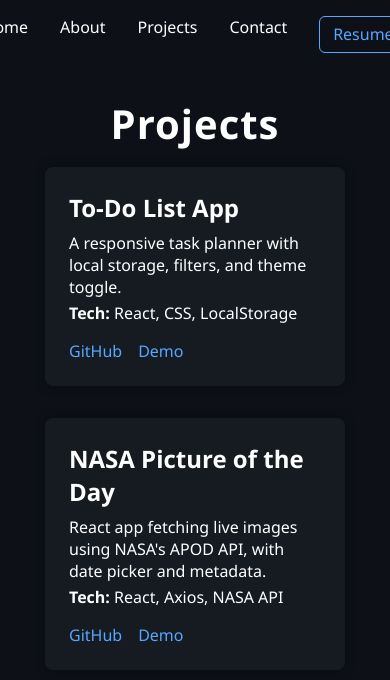
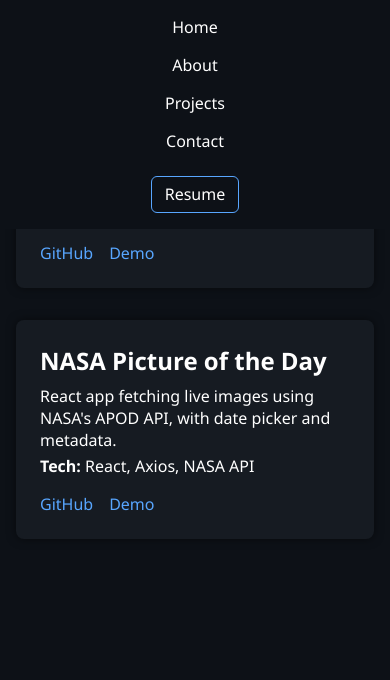
Before and after one commit to waleed199c/Portfolio, a React (Vite) app: page /projects in a window 390 px wide. Shown: the top 680 px of the page. Built offline with nearby package versions, Linux system fonts and the light colour scheme.

Commit message:
Fix: responsive navbar layout with resume button

```diff
--- a/src/App.css
+++ b/src/App.css
@@ -130,3 +130,90 @@
   background-color: #58a6ff;
   color: #0d1117;
 }
+
+.navbar {
+  display: flex;
+  justify-content: center;
+  padding: 1rem;
+  position: fixed;
+  top: 0;
+  width: 100%;
+  background: #0d1117;
+  z-index: 10;
+}
+
+.nav-links {
+  display: flex;
+  gap: 2rem;
+  flex-wrap: wrap;
+  align-items: center;
+}
+
+
+.nav-links a {
+  color: white;
+  text-decoration: none;
+  font-weight: 500;
+  transition: color 0.3s;
+}
+
+.nav-links a:hover {
+  color: #58a6ff;
+}
+
+
+.resume-nav-link {
+  border: 1px solid #58a6ff;
+  padding: 0.4rem 0.8rem;
+  border-radius: 6px;
+}
+
+
+@media screen and (max-width: 600px) {
+  .nav-links {
+    flex-direction: column;
+    gap: 1rem;
+  }
+}
+
+@media screen and (max-width: 768px) {
+  .page {
+    padding: 2rem 1rem;
+    align-items: stretch;
+  }
+
+  .section-title {
+    font-size: 2rem;
+  }
+
+  .section-subtitle {
+    font-size: 1.1rem;
+  }
+
+  .section-text {
+    font-size: 0.95rem;
+  }
+
+  .project-grid {
+    flex-direction: column;
+    align-items: center;
+  }
+
+  .project-card {
+    width: 100%;
+  }
+
+  nav {
+    flex-direction: column;
+    gap: 1rem;
+  }
+
+  .resume-nav-link {
+    margin-top: 0.5rem;
+  }
+
+  .contact-icons {
+    flex-direction: column;
+    gap: 1rem;
+  }
+}
--- a/src/components/Navbar.jsx
+++ b/src/components/Navbar.jsx
@@ -1,22 +1,13 @@
-import { Link } from 'react-router-dom';
+import { Link } from "react-router-dom";
 
 function Navbar() {
   return (
-    <nav style={{
-      display: 'flex',
-      justifyContent: 'center',
-      gap: '2rem',
-      padding: '1rem',
-      position: 'fixed',
-      top: 0,
-      width: '100%',
-      background: '#0d1117',
-      zIndex: 10
-    }}>
-      <Link to="/" style={{ color: 'white', textDecoration: 'none' }}>Home</Link>
-<Link to="/about" style={{ color: 'white', textDecoration: 'none' }}>About</Link>
-<Link to="/projects" style={{ color: 'white', textDecoration: 'none' }}>Projects</Link>
-<Link to="/contact" style={{ color: 'white', textDecoration: 'none' }}>Contact</Link>
+    <nav className="navbar">
+      <div className="nav-links">
+        <Link to="/">Home</Link>
+        <Link to="/about">About</Link>
+        <Link to="/projects">Projects</Link>
+        <Link to="/contact">Contact</Link>
         <a
           href="/Alwaleed-Khaled-Resume.pdf"
           target="_blank"
@@ -25,7 +16,7 @@ function Navbar() {
         >
           Resume
         </a>
-
+      </div>
     </nav>
   );
 }
--- a/src/pages/About.jsx
+++ b/src/pages/About.jsx
@@ -45,6 +45,21 @@ export default function About() {
         <SiMongodb title="MongoDB" color="#4DB33D" />
         <FaGithub title="GitHub" color="#fff" />
       </div>
+      <div style={{ marginTop: '3rem', textAlign: 'center' }} data-aos="fade-up">
+  <h2 className="section-subtitle">Currently Learning</h2>
+  <ul style={{ listStyle: 'none', padding: 0, lineHeight: '1.8' }}>
+    <li>TypeScript & Strong Typing in React</li>
+    <li>Framer Motion for Animations</li>
+    <li>Building Fullstack Apps with Node.js + MongoDB</li>
+  </ul>
+
+  <h2 className="section-subtitle" style={{ marginTop: '2rem' }}>Goals</h2>
+  <ul style={{ listStyle: 'none', padding: 0, lineHeight: '1.8' }}>
+    <li>Land a frontend, backend, fullstack internship or junior role</li>
+    <li>Learn design systems and component libraries</li>
+    <li>Collaborate on real-world team projects</li>
+  </ul>
+</div>
     </div>
   );
 }
```
Also changed, not shown: 1 other file (tests, documents, lock files or other folders). Lines whose indentation alone changed are shown as unchanged.
